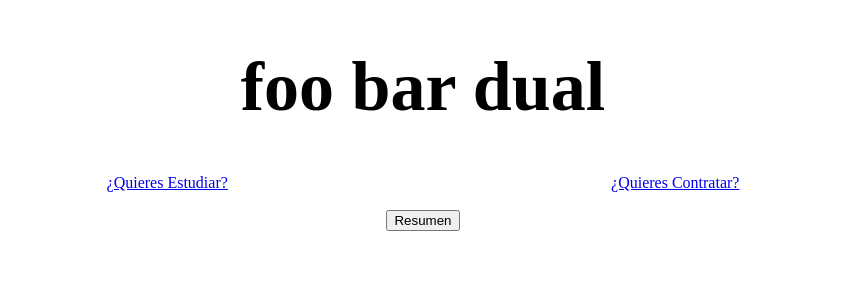
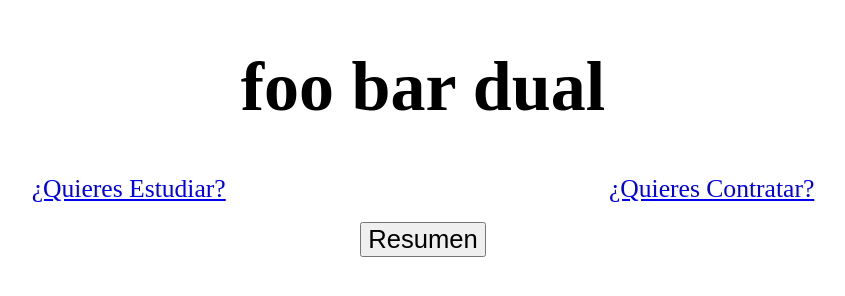
Before and after one commit to foobardual/Foobardual, a plain HTML site: page pages/home.html in a window 1280 px wide. Shown: the whole page, without its empty margins (217-1062 px from the left). Drawn offline with Linux system fonts and the light colour scheme.

Commit message:
Cambio en tamaño fuente home y saltos de linea

```diff
--- a/css/stylesHome.css
+++ b/css/stylesHome.css
@@ -31,10 +31,11 @@ nav > a {
     width: inherit;
     margin-left: 15%;
     margin-right: 15%;
+    font-size: 160%;
 }
 
 #resumen > input {
-
+    font-size: 160%;
 }
 
 .div#resumen {
```
Also changed, not shown: pages/home.html (+0 -1 lines), pages/quieres_contratar.html (+0 -1 lines), pages/quieres_estudiar.html (+0 -1 lines).
